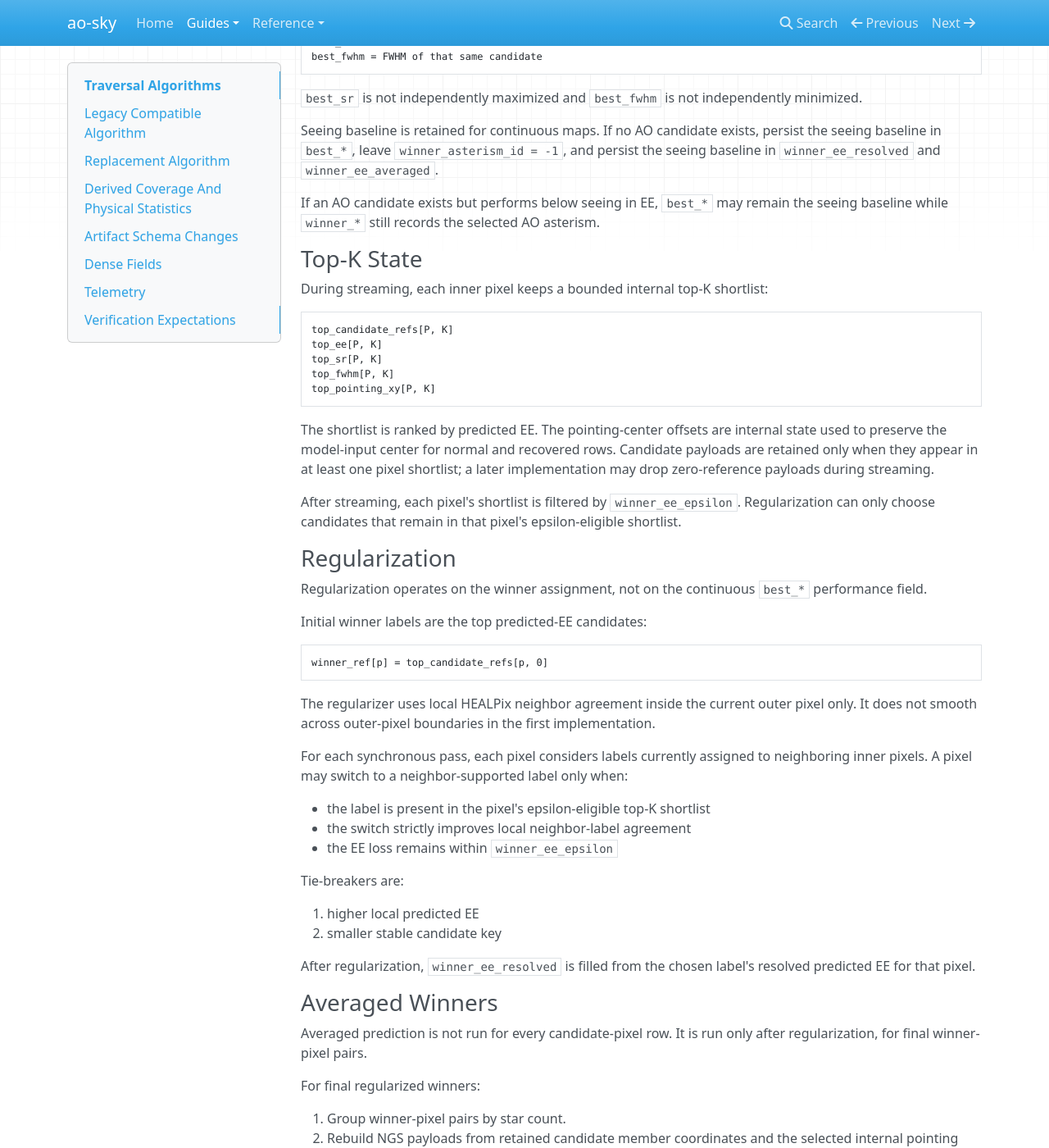
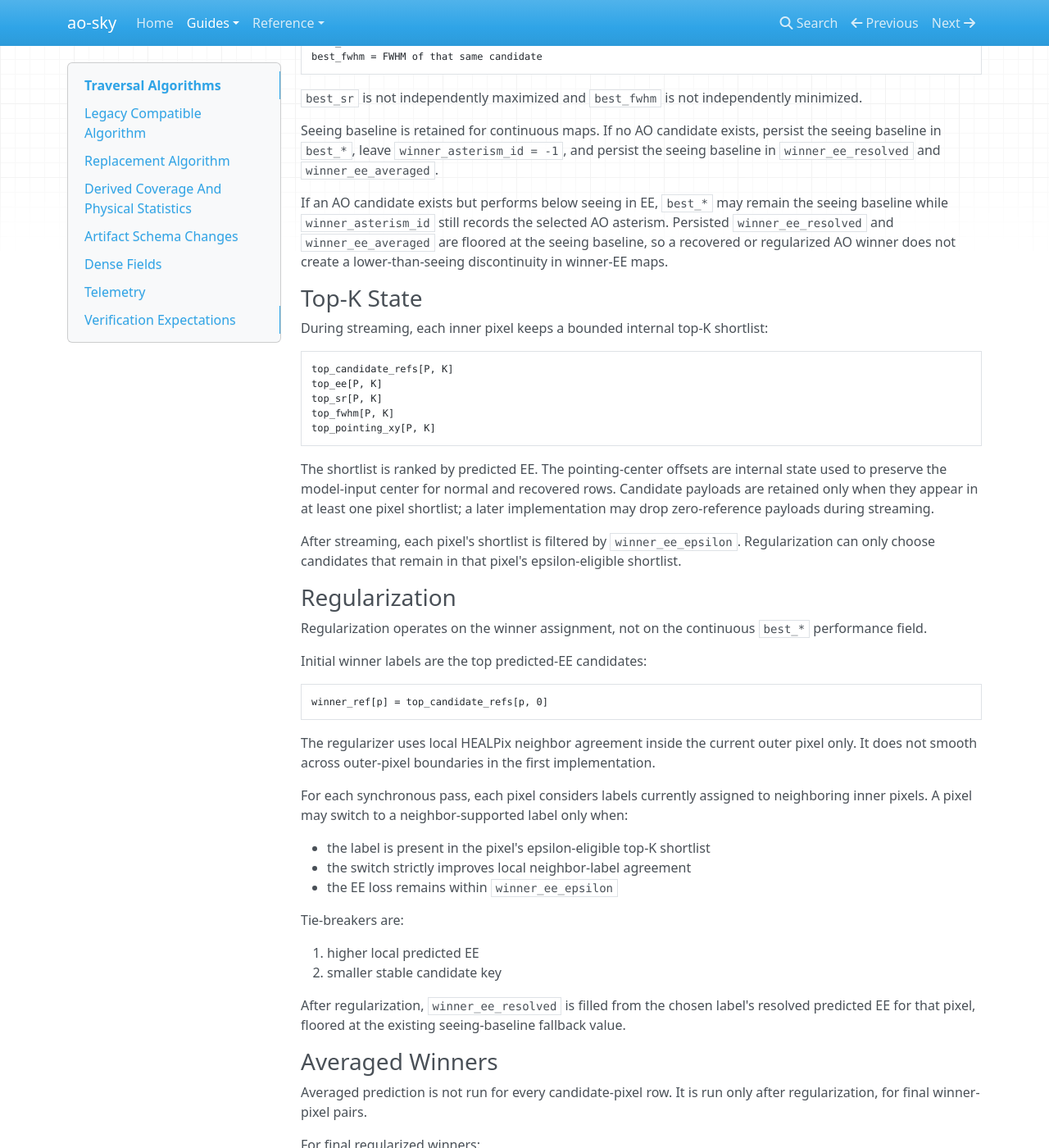
Before and after one commit to nvnunes/ao-sky, an MkDocs documentation site: the page built from docs/algorithms.md, in a window 1280 px wide and 1400 px high, scrolled down 5894 px. Shown: the whole window at 82% size. Built offline with MkDocs 1.6.1, drawn with Linux system fonts in a browser that asks for light colours; nearby versions of some CDN libraries; some of the changed text lies outside the part shown.

Commit message:
Floor winner EE at seeing baseline

```diff
--- a/docs/algorithms.md
+++ b/docs/algorithms.md
@@ -342,7 +342,10 @@ persist the seeing baseline in `best_*`, leave `winner_asterism_id = -1`, and
 persist the seeing baseline in `winner_ee_resolved` and `winner_ee_averaged`.
 
 If an AO candidate exists but performs below seeing in EE, `best_*` may remain
-the seeing baseline while `winner_*` still records the selected AO asterism.
+the seeing baseline while `winner_asterism_id` still records the selected AO
+asterism. Persisted `winner_ee_resolved` and `winner_ee_averaged` are floored at
+the seeing baseline, so a recovered or regularized AO winner does not create a
+lower-than-seeing discontinuity in winner-EE maps.
 
 ### Top-K State
 
@@ -395,7 +398,8 @@ Tie-breakers are:
 2. smaller stable candidate key
 
 After regularization, `winner_ee_resolved` is filled from the chosen label's
-resolved predicted EE for that pixel.
+resolved predicted EE for that pixel, floored at the existing seeing-baseline
+fallback value.
 
 ### Averaged Winners
 
@@ -408,7 +412,8 @@ For final regularized winners:
 2. Rebuild NGS payloads from retained candidate member coordinates and the
    selected internal pointing centers.
 3. Run the averaged model in batches.
-4. Fill `winner_ee_averaged`.
+4. Fill `winner_ee_averaged`, floored at the existing seeing-baseline fallback
+   value.
 5. Compute averaged coverage.
 
 This avoids storing Python NGS payload objects during candidate streaming.
```
Also changed, not shown: 2 other files.
